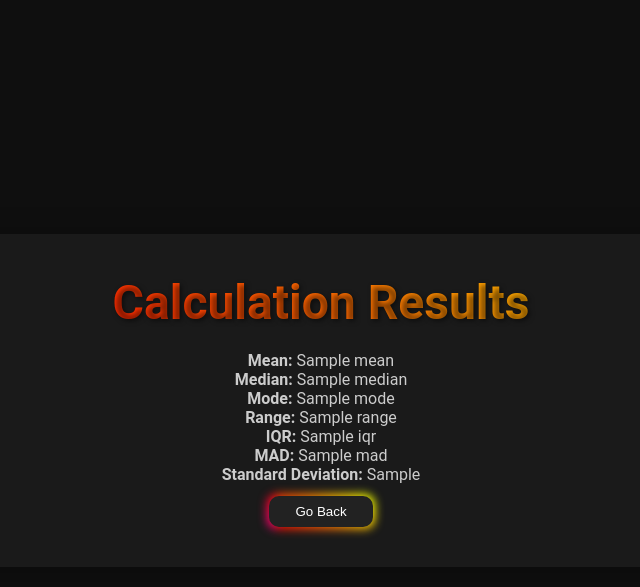
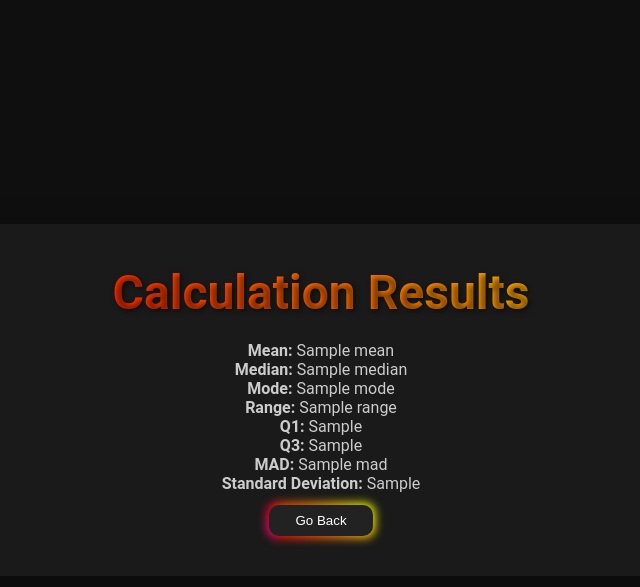
Before and after one commit to iamdhruv10/Calculator, a Flask app: template templates/result.html in a window 1280 px wide. Shown: the top 587 px of the page, without its empty margins (319-959 px from the left). Run offline with Flask 3, Linux system fonts and the light colour scheme; the template is opened without the code that fills it: most values are stand-ins (such as "Sample title", 1, 10 or a date in 2020).

Commit message:
Update result.html

```diff
--- a/templates/result.html
+++ b/templates/result.html
@@ -15,7 +15,8 @@
             <p><strong>Median:</strong> {{ stats['median'] }}</p>
             <p><strong>Mode:</strong> {{ stats['mode'] }}</p>
             <p><strong>Range:</strong> {{ stats['range'] }}</p>
-            <p><strong>IQR:</strong> {{ stats['IQR'] }}</p>
+            <p><strong>Q1:</strong> {{ stats['Q1'] }}</p>
+            <p><strong>Q3:</strong> {{ stats['Q3'] }}</p>
             <p><strong>MAD:</strong> {{ stats['MAD'] }}</p>
             <p><strong>Standard Deviation:</strong> {{ stats['Standard Deviation'] }}</p>
         </div>
```
